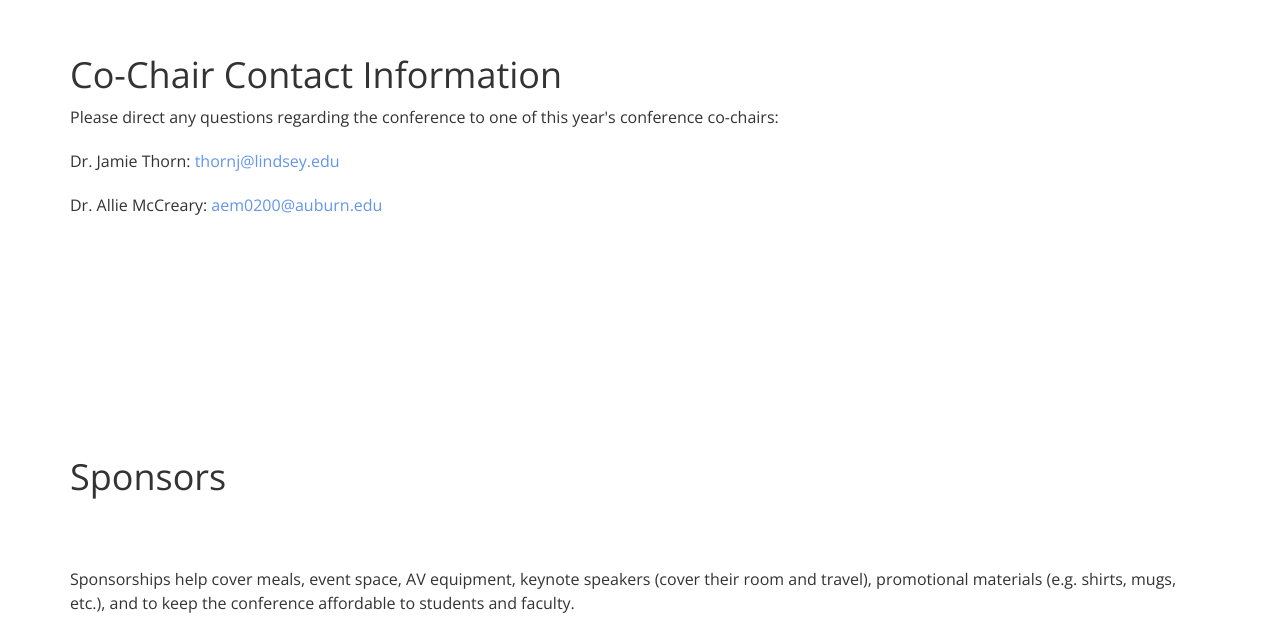
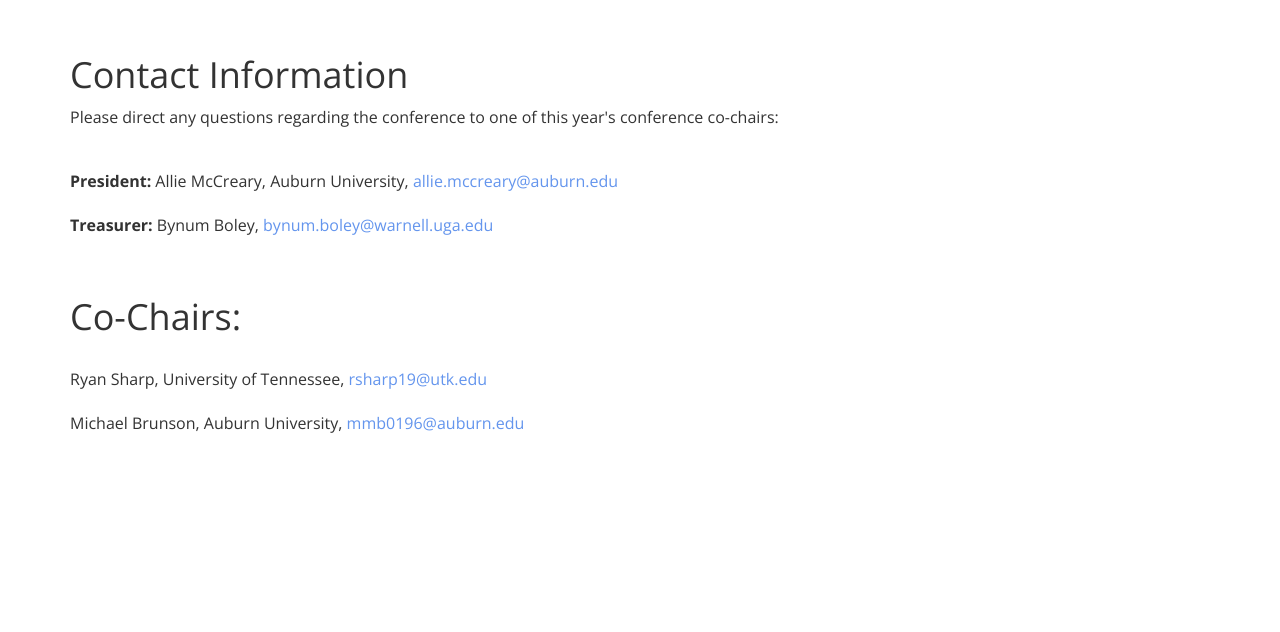
Before and after one commit to The-AM-Venture/SERR, a plain HTML site: page index.html in a window 1280 px wide. Shown: the part 5574-6206 px from the top of the page. Drawn offline with nearby package versions, Linux system fonts and the light colour scheme.

Commit message:
update contacts

```diff
--- a/index.html
+++ b/index.html
@@ -274,7 +274,7 @@
 			<hr />
 			<p class="lead">SWAG - Order when you register:</p>
 			<ul>
-				<li>Pint glasses $5 (55 left, no more than 2 per order)</li>
+				<li>Pint glasses $5</li>
 				<li>Bucket hat $15 </li>
 			</ul>
 			<br />
@@ -432,13 +432,22 @@
 	<!-- Contact information and list serv -->
 	<section id="contact">
 		<div class="container">
-			<h1>Co-Chair Contact Information</h1>
+			<h1>Contact Information</h1>
 			<p>Please direct any questions regarding the conference to one of this year's conference co-chairs:</p>
+			<br />
+
+
+			<p><b>President:</b> Allie McCreary, Auburn University, <a href="mailto:allie.mccreary@auburn.edu">allie.mccreary@auburn.edu</a></p>
+			<p><b>Treasurer:</b> Bynum Boley, <a href="mailto:bynum.boley@warnell.uga.edu">bynum.boley@warnell.uga.edu</a></p>
+			<br />
+
+			<h1>Co-Chairs:</h1>
+			<br />
 
 			<!-- Email co-chair #1 -->
-			<p>Dr. Jamie Thorn: <a href="mailto:thornj@lindsey.edu">thornj@lindsey.edu</a></p>
+			<p>Ryan Sharp, University of Tennessee, <a href="mailto:rsharp19@utk.edu">rsharp19@utk.edu</a></p>
 			<!-- Email co-chair #2 -->
-			<p>Dr. Allie McCreary: <a href="mailto:aem0200@auburn.edu ">aem0200@auburn.edu</a></p>
+			<p>Michael Brunson, Auburn University, <a href="mailto:mmb0196@auburn.edu">mmb0196@auburn.edu</a></p>
 
 
 		</div>
```
